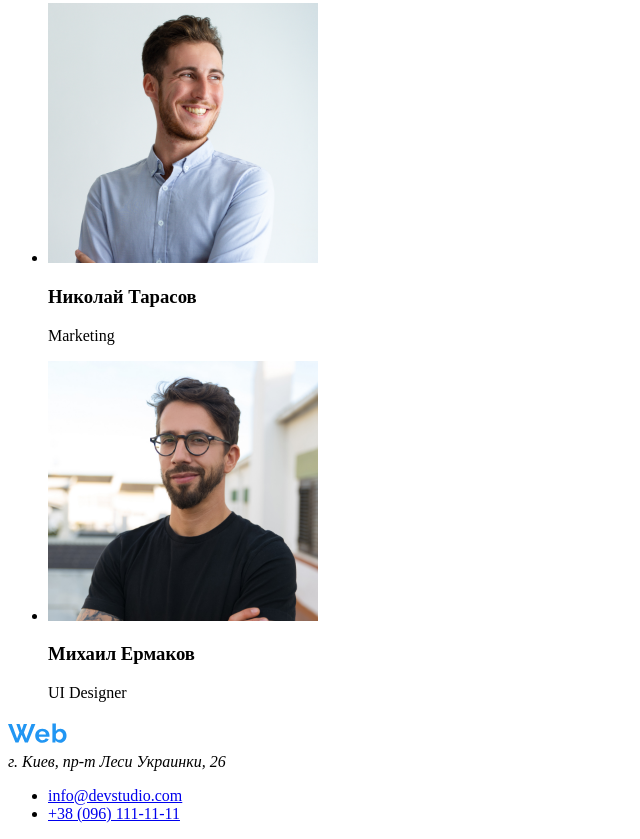
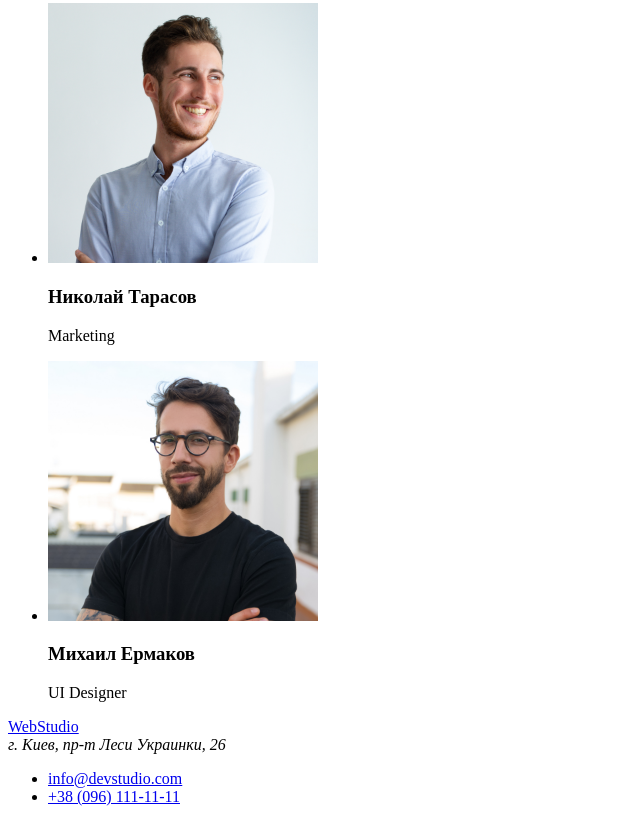
Before and after one commit to VadymKuliabko/goit-markup-hw-01, a plain HTML site: page index.html in a window 1280 px wide. Shown: the part 2285-3124 px from the top of the page, without its empty margins (0-640 px from the left). Drawn offline with Linux system fonts and the light colour scheme.

Commit message:
Update index.html

```diff
--- a/index.html
+++ b/index.html
@@ -140,9 +140,7 @@
     </main>
     <!--Footer-->
     <footer>
-      <a href="./index.html">
-        <img src="./images/webstudio.svg" alt="логотип" width="145" height="31"
-      /></a>
+      <a href="./index.html">WebStudio</a>
       <address>г. Киев, пр-т Леси Украинки, 26</address>
       <ul>
         <li><a href="mailto:info@devstudio.com">info@devstudio.com</a></li>
```
